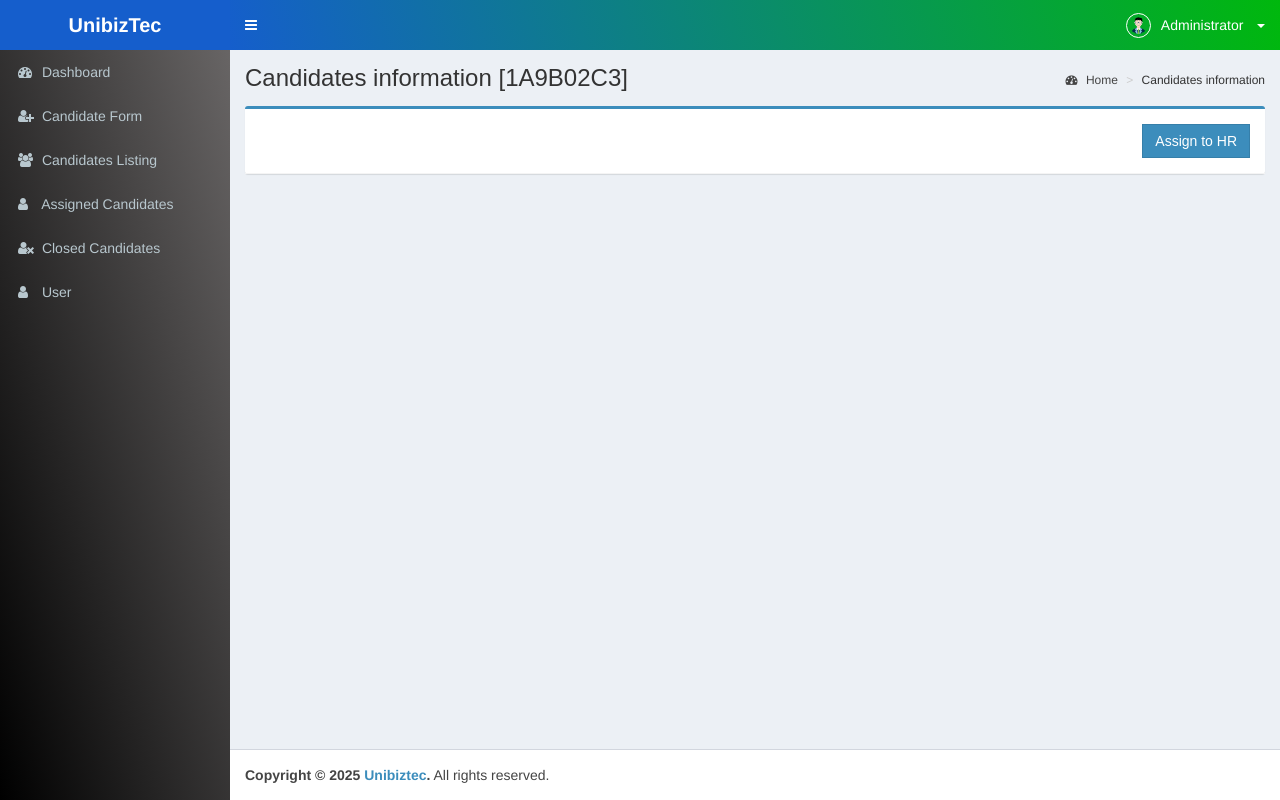
After one commit to shubhhamsinghh/hrms, a Django app: a page that uses hrmsApp/templates/pages/candidate-info.html in a window 1280 px wide. The commit adds this page. Run offline with Django 5.2, Linux system fonts and the light colour scheme; a user stored in the database is signed in; data comes from the database, SQL or seed files in the repository; both versions use the stored data as it was after the commit; some libraries are stand-ins or nearby versions.

Commit message:
add candidate info

```diff
--- a/hrmsApp/models.py
+++ b/hrmsApp/models.py
@@ -52,7 +52,7 @@ class Candidate(models.Model):
     updated_at = models.DateTimeField(auto_now=True)
 
     def __str__(self):
-        return str(self.id)
+        return f"{str(self.id)} {self.name}"
 
 class Education(models.Model):
     candidate_id=models.ForeignKey(Candidate,on_delete=models.CASCADE,related_name='ed_candidate')
@@ -94,3 +94,38 @@ class Experience(models.Model):
 
     def __str__(self):
         return f"{self.candidate_id}, {self.exp_level}"
+
+class Assign(models.Model):
+    candidate=models.ForeignKey(Candidate,on_delete=models.CASCADE,related_name='assign_candidate')
+    assign_from=models.ForeignKey(User,on_delete=models.CASCADE,related_name="assigned_from")
+    assign_to=models.ForeignKey(User,on_delete=models.CASCADE,related_name="assigned_to")
+    int_mode=models.CharField(max_length=30)
+    int_date=models.DateField(null=True,blank=True)
+    int_time=models.CharField(max_length=30,null=True,blank=True)
+    int_round=models.IntegerField(default=0,help_text="0=>Assign to HR | 1=>HR Remarked | 2=>Assign to TL | 3=> TL Remarked | 4=>Assign to Manager | 5=>Manager Remarked | 6=>Final Remarked | 7=>BGB Remarked")
+
+    def __str__(self):
+        return f"{self.candidate.name} {self.assign_from} {self.assign_to}"
+
+class Remark(models.Model):
+    candidate=models.ForeignKey(Candidate,on_delete=models.CASCADE,related_name='remark_to_cand')
+    assigned_id=models.ForeignKey(Assign,on_delete=models.CASCADE,related_name='assign_candidate')
+    rating=models.CharField(max_length=30)
+    re_status=models.CharField(max_length=70)
+    remark=models.TextField(null=True)
+
+    def __str__(self):
+        return f"{self.candidate} {self.assigned_id}"
+
+
+class ManagerRating(models.Model):
+    remark=models.ForeignKey(Remark,on_delete=models.CASCADE,related_name="remark_info")
+    work_exe=models.IntegerField()
+    applicable_skl=models.IntegerField()
+    appearance=models.IntegerField()
+    attiude=models.IntegerField()
+    education=models.IntegerField()
+    enthusiasm=models.IntegerField()
+
+    def __str__(self):
+        return f"{self.remark}"
--- /dev/null
+++ b/hrmsApp/templates/pages/candidate-info.html
@@ -0,0 +1,44 @@
+{% extends 'layouts/base.html' %}
+{% block title %} Candidate Form {% endblock title %}
+{% block content %}
+{% load custom_tags %}
+<div class="content-wrapper">
+    <section class="content-header">
+        <h1>
+            Candidates information [{{candidate.token}}]
+        </h1>
+        <ol class="breadcrumb">
+            <li>
+                <a href="{% url 'dashboard' %}"><i class="fa fa-dashboard"></i> Home</a>
+            </li>
+            <li>Candidates information</li>
+        </ol>
+    </section>
+    <section class="content">
+        <div class="row">
+            <!--<div class="col-md-1"></div>  -->
+            <div class="col-md-12">
+                {% if messages %}
+                    {% for message in messages %}
+                    <div class="alert alert-success">
+                            {{ message }}
+                        </div>
+                    {% endfor %}
+                {% endif %}
+                <!-- Horizontal Form -->
+                <div class="box box-primary">
+                    <div class="box-header with-border">
+                        <h3 class="box-title pull-right">
+                            <a href="javascript:void(0)" class="btn btn-flat btn-primary" data-toggle="modal" data-target="#assignHR">Assign to HR</a>
+                        </h3>
+                    </div>
+                    <!-- /.box-header -->
+
+                </div>
+            </div>
+            <!--<div class="col-md-1"></div>    -->
+        </div>
+    </section>
+</div>
+
+{% endblock content %}
--- a/hrmsApp/urls.py
+++ b/hrmsApp/urls.py
@@ -11,5 +11,6 @@ urlpatterns = [
     path('candidate-edit/<str:token>/',views.candidate_edit_view,name="candidate_edit"),
     path('candidate-update/<str:token>/',views.candidate_update_view,name="candidate_update"),
     path('candidate-listing/',views.candidate_listing,name="candidate_listing"),
+    path('candidate-info/<str:token>',views.candidate_info_view,name="candidate_info_view"),
     path('logout/',views.logout_view,name="logout"),
 ]+ static(settings.MEDIA_URL, document_root=settings.MEDIA_ROOT)
--- a/hrmsApp/views.py
+++ b/hrmsApp/views.py
@@ -191,8 +191,23 @@ def candidate_update_view(request,token):
 
 
 def candidate_listing(request):
-    data = Candidate.objects.all()
+    data = Candidate.objects.all().order_by('-id')
     return render(request, 'pages/candidate-list.html',{'data':data})
+
+def candidate_info_view(request, token):
+
+    candidate = get_object_or_404(
+        Candidate.objects.prefetch_related('ed_candidate', 'exp_candidate'),
+        token=token
+    )
+    education = candidate.ed_candidate.get()
+    experience = candidate.exp_candidate.get()
+
+    return render(request, 'pages/candidate-info.html',{
+        'candidate': candidate,
+        'education': education,
+        'experience': experience
+    })
 
 def logout_view(request):
     logout(request)
```
Also changed, not shown: hrmsApp/admin.py (+29 -1 lines), hrmsApp/templates/pages/candidate-edit.html (+8 -3 lines), hrmsApp/templates/pages/candidate-form.html (+10 -6 lines), hrmsApp/templates/pages/candidate-list.html (+4 -3 lines), db.sqlite3, hrmsApp/migrations/0011_assign_remark_managerrating.py (added), 1 other file.
